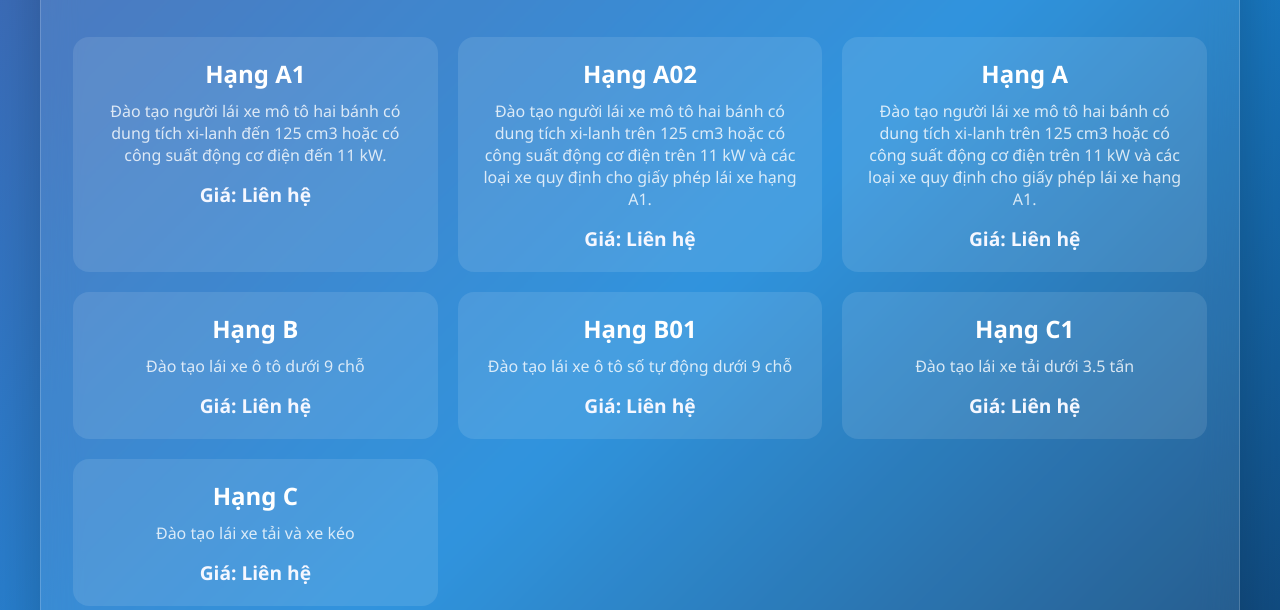
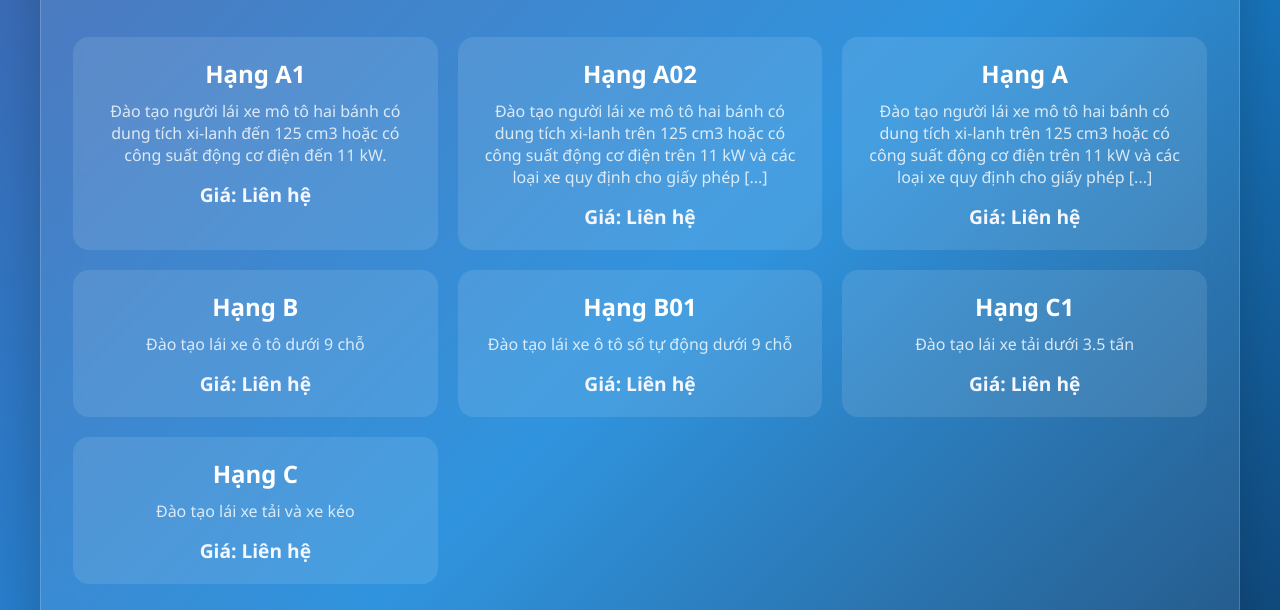
Before and after one commit to taochiuthui2701-maker/thaygiaodaylaixehao, a plain HTML site: page index.html in a window 1280 px wide. Shown: the part 190-800 px from the top of the page. Drawn offline with Linux system fonts and the light colour scheme.

Commit message:
Fix HTML errors: add quotes to logo src and remove duplicate closing tags

```diff
--- a/index.html
+++ b/index.html
@@ -232,7 +232,7 @@
   <div class="container">
     <div class="header">
       <div class="logo">
-        <img src=z7794969250997_3ef5a824868df8326d976538ade7a558.jpg alt="Logo Trung Tâm">
+        <img src="z7794969250997_3ef5a824868df8326d976538ade7a558.jpg" alt="Logo Trung Tâm">
       </div>
       <div class="header-content">
         <h1>Thầy dạy Lái Xe Hào</h1>
@@ -249,12 +249,12 @@
       </div>
       <div class="category">
         <h3>Hạng A02</h3>
-        <p>Đào tạo người lái xe mô tô hai bánh có dung tích xi-lanh  trên 125 cm3 hoặc có công suất động cơ điện trên 11 kW và các loại xe quy định cho giấy phép lái xe hạng A1.</p>
+        <p>Đào tạo người lái xe mô tô hai bánh có dung tích xi-lanh  trên 125 cm3 hoặc có công suất động cơ điện trên 11 kW và các loại xe quy định cho giấy phép [...]
         <div class="price">Giá: Liên hệ</div>
       </div>
       <div class="category">
         <h3>Hạng A</h3>
-        <p>Đào tạo người lái xe mô tô hai bánh có dung tích xi-lanh  trên 125 cm3 hoặc có công suất động cơ điện trên 11 kW và các loại xe quy định cho giấy phép lái xe hạng A1.</p>
+        <p>Đào tạo người lái xe mô tô hai bánh có dung tích xi-lanh  trên 125 cm3 hoặc có công suất động cơ điện trên 11 kW và các loại xe quy định cho giấy phép [...]
         <div class="price">Giá: Liên hệ</div>
       </div>
       <div class="category">
@@ -303,5 +303,3 @@
   </div>
 </body>
 </html>
-</body>
-</html>
```
